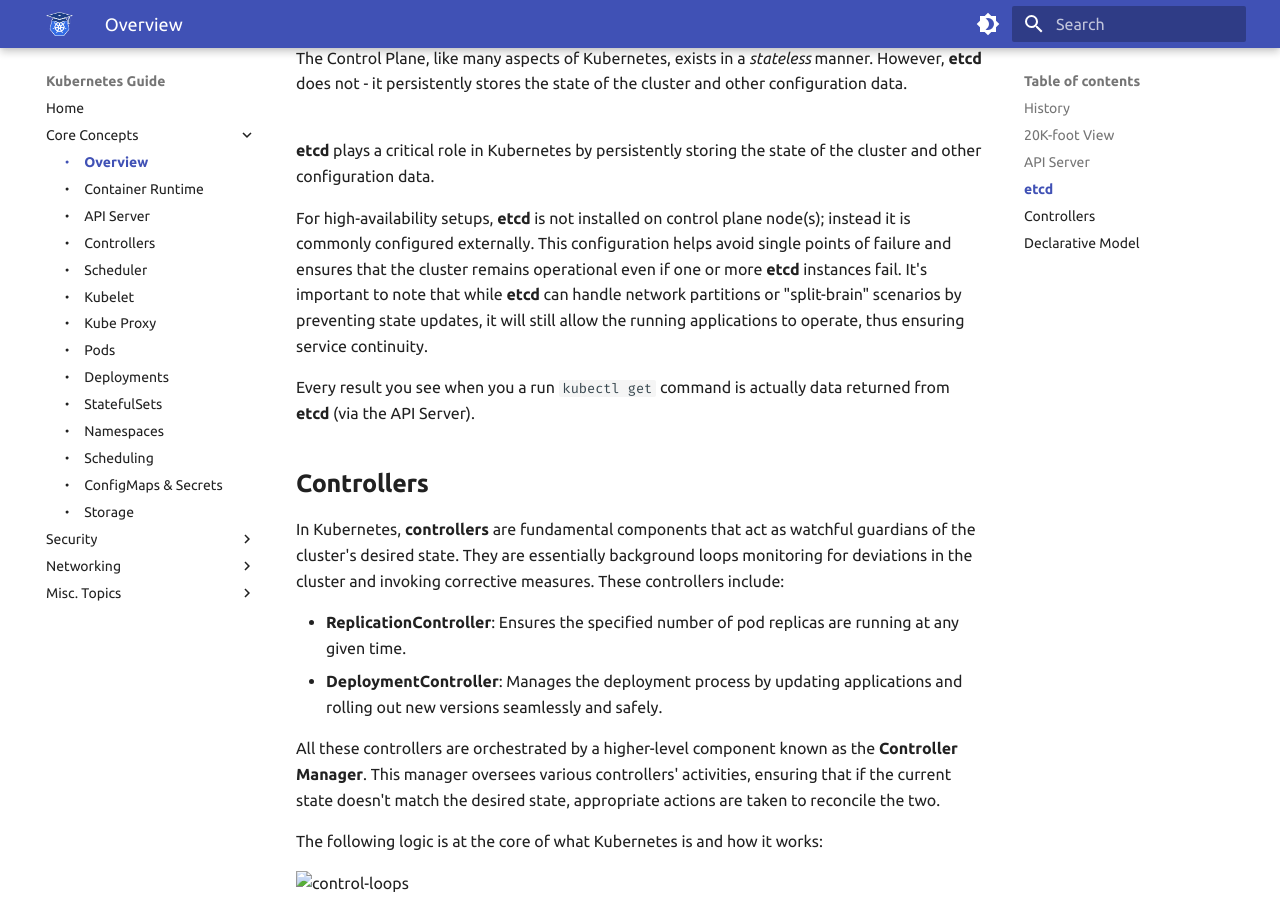
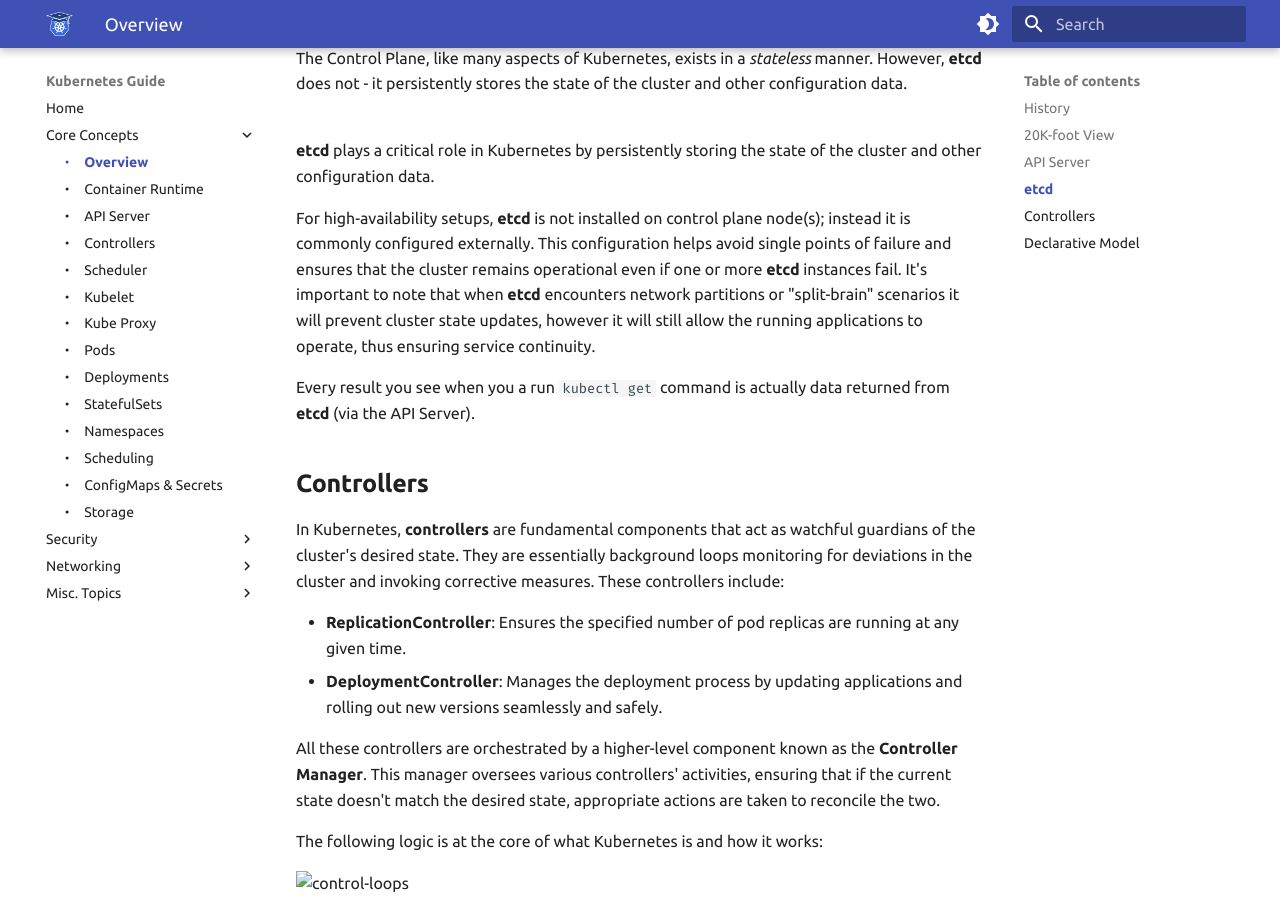
Before and after one commit to Braundo/kubernetes-guide, an MkDocs documentation site: the page built from docs/core-concepts/overview.md, in a window 1280 px wide and 900 px high, scrolled down 1531 px. Built offline with MkDocs 1.6.1 and Material for MkDocs 9.7.7, drawn with Linux system fonts in a browser that asks for light colours.

Commit message:
Update overview.md

```diff
--- a/docs/core-concepts/overview.md
+++ b/docs/core-concepts/overview.md
@@ -42,7 +42,7 @@
 **etcd** plays a critical role in Kubernetes by persistently storing the state of the cluster and other configuration data.
 <br>
 
-For high-availability setups, **etcd** is not installed on control plane node(s); instead it is commonly configured externally. This configuration helps avoid single points of failure and ensures that the cluster remains operational even if one or more **etcd** instances fail. It's important to note that while **etcd** can handle network partitions or "split-brain" scenarios by preventing state updates, it will still allow the running applications to operate, thus ensuring service continuity.
+For high-availability setups, **etcd** is not installed on control plane node(s); instead it is commonly configured externally. This configuration helps avoid single points of failure and ensures that the cluster remains operational even if one or more **etcd** instances fail. It's important to note that when **etcd** encounters network partitions or "split-brain" scenarios it will prevent cluster state updates, however it will still allow the running applications to operate, thus ensuring service continuity.
 <br>
 
 Every result you see when you a run `kubectl get` command is actually data returned from **etcd** (via the API Server).
```
